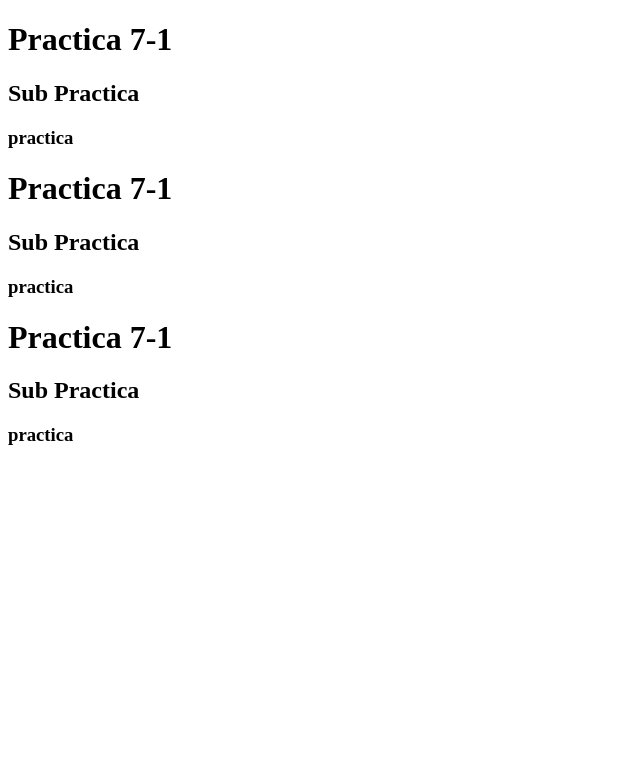
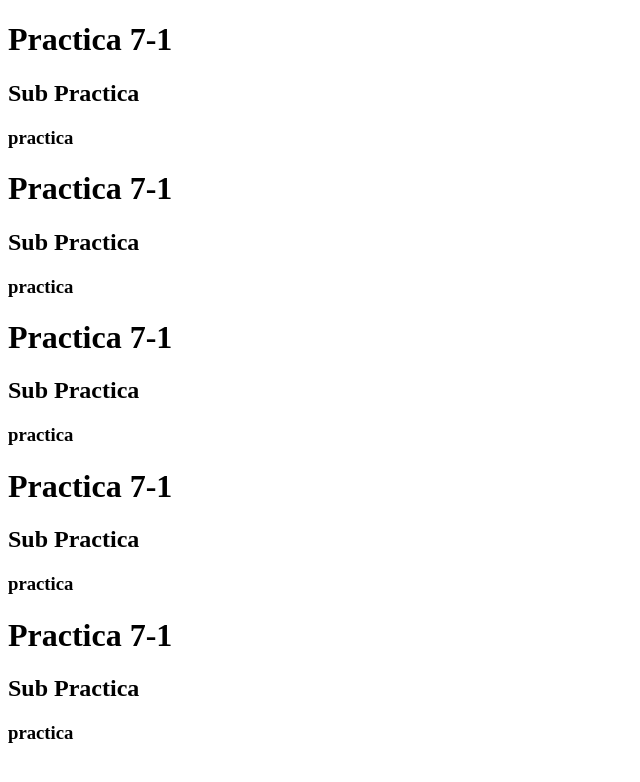
Before and after one commit to angemarin/proyecto-7-1, a plain HTML site: page index.html in a window 1280 px wide. Shown: the whole page, without its empty margins (0-640 px from the left). Drawn offline with Linux system fonts and the light colour scheme.

Commit message:
parradfos

```diff
--- a/index.html
+++ b/index.html
@@ -19,6 +19,13 @@
     <h2>Sub Practica</h2>
     <h3> practica </h3>
 
+    <h1>Practica 7-1</h1>
+    <h2>Sub Practica</h2>
+    <h3> practica </h3>
+    <h1>Practica 7-1</h1>
+    <h2>Sub Practica</h2>
+    <h3> practica </h3>
+
 
 </body>
 </html>
```
